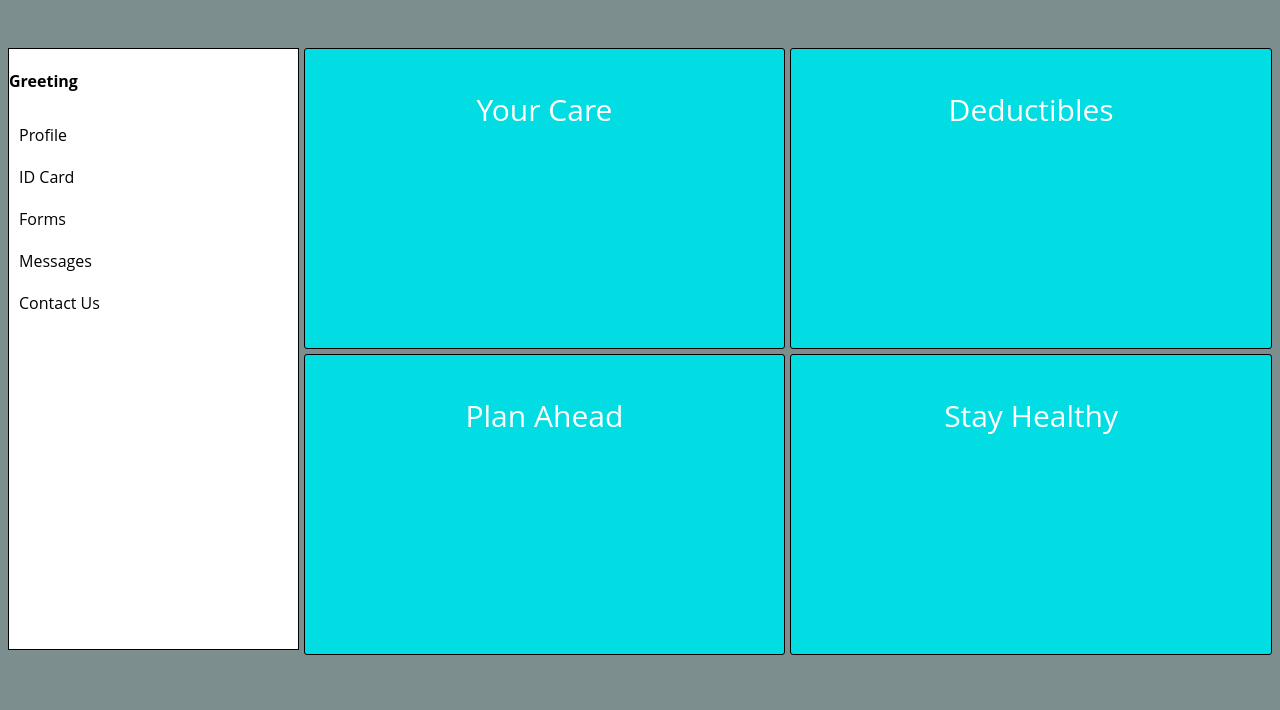
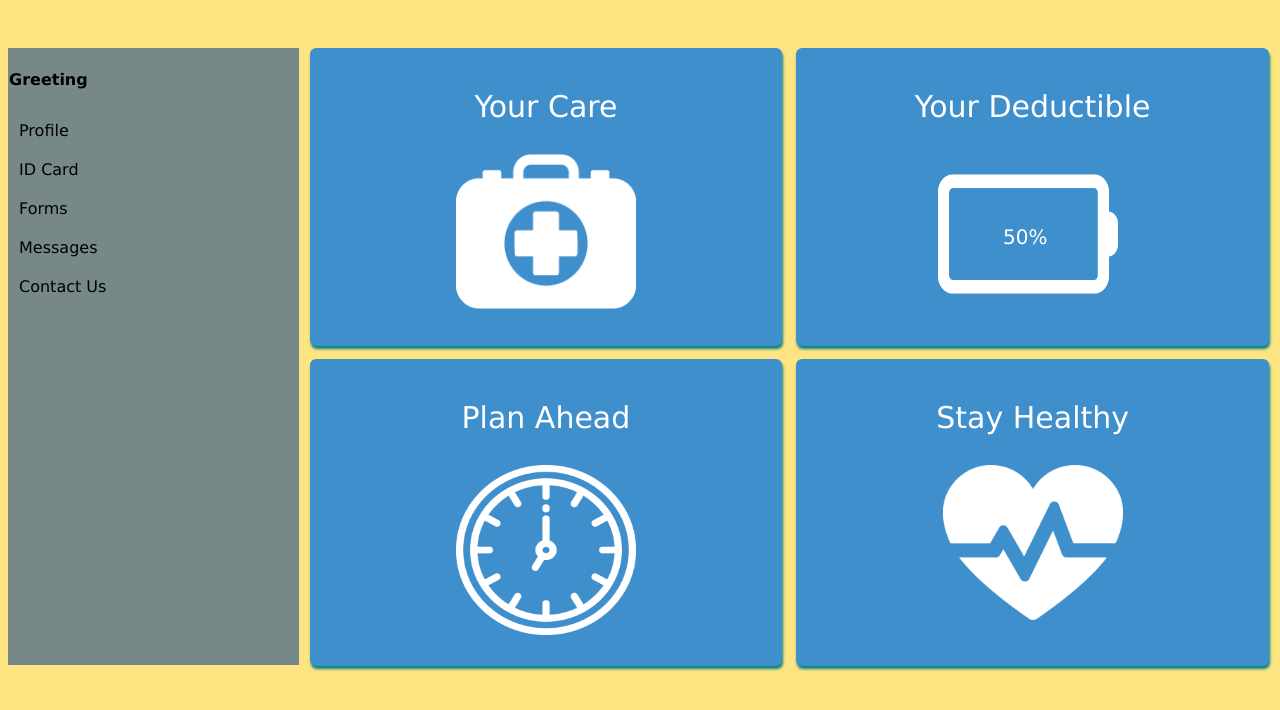
Before and after one commit to mterrian/health-dashboard, a website: page public/index.html at #!/dashboard in a window 1280 px wide. Drawn offline with nearby package versions, Linux system fonts and the light colour scheme; some packages are replaced by stand-ins of ours.

Commit message:
adds styling, vector graphics, and little percentage thingy placeholder: git push

```diff
--- a/public/css/style.css
+++ b/public/css/style.css
@@ -1,8 +1,8 @@
 
 @media screen and (min-width: 320px){
   body {
-        background-color: rgba(119, 136, 136, 0.95);
-        font-family: 'Open Sans', sans-serif;
+    background-color: rgba(255,212,046, 0.6);
+    font-family: "Lucida Sans Unicode", "Lucida Grande", sans-serif;
   }
 
   h2 {
@@ -78,32 +78,65 @@ input {
 .box {
     min-height: 200px;
     margin: 10px 8px 8px 0px;
-    border: 1px solid black;
+    border: 1px solid transparent;
     border-radius: 3px;
+    text-align: center;
+    background-color: rgb(064,143,205);
 }
 
+.categories {
+    font-size: 30px;
+    color: white;
+}
 
 .dashboardBox1 {
     grid-area: dashboardBox1;
-    background-color: rgb(1,221,227);
 }
 
 .dashboardBox2 {
     grid-area: dashboardBox2;
-    background-color: rgb(1,221,227);
+}
+
+.dashboardBox2 img{
+    position: relative;
+    left: 20px;
+    margin-bottom: 50px
+}
+
+.deductiblePercentage{
+    z-index: 2;
+    position: relative;
+    right: 100px;
+    bottom: 98px;
+    margin: 0;
+    padding: 0;
+    font-size: 20px;
+    color: white;
 }
 
 .dashboardBox3 {
     grid-area: dashboardBox3;
-    background-color: rgb(1,221,227);
 }
 
 .dashboardBox4 {
     grid-area: dashboardBox4;
-    background-color: rgb(1,221,227);
+}
+
+    img{
+        margin-bottom: 30px
     }
 
 }
+
+
+
+
+/* !!!!!!!!!!!!!!!!
+   BEGIN STYLING FOR
+   DESKTOP VIEW
+   !!!!!!!!!!!!!!!!
+*/
+
 
 @media screen and (min-width: 768px){
 
@@ -132,16 +165,19 @@ input {
 
     .containerSidebar{
         grid-area: sidebarContainer;
-        min-height: 600px;
-        border: 1px black solid;
-        background-color: white;
+        min-height: 615px;
+        border: 1px solid transparent;
+        background-color: rgb(119,136,136);
     }
 
     .box{
         min-height: 296px;
-        margin: 0 0 0 0;
-        border: 1px solid black;
-        border-radius: 3px;
+        margin: 0 3px 8px 6px;
+        border: 1px solid transparent;
+        border-radius: 6px;
+        text-align: center;
+        background-color: rgb(064,143,205);
+        box-shadow: 1px 3px 3px teal
     }
 
     .categories {
@@ -156,25 +192,39 @@ input {
 
     .dashboardBox1 {
         grid-area: dashboardBox1;
-        background-color: rgb(1,221,227);
-        text-align: center;
+
+    }
+
+    .dashboardBox2 img{
+        position: relative;
+        top: 20px;
+        left: 20px;
+        margin-bottom: 0px
+    }
+
+    .deductiblePercentage{
+        z-index: 2;
+        position: relative;
+        right: 100px;
+        bottom: 30px;
+        margin: 0;
+        padding: 0;
+        font-size: 20px;
+        color: white;
     }
 
     .dashboardBox2 {
         grid-area: dashboardBox2;
-        background-color:  rgb(1,221,227);
-        text-align: center;
+
     }
 
     .dashboardBox3 {
         grid-area: dashboardBox3;
-        background-color:  rgb(1,221,227);
-        text-align: center;
+
     }
 
     .dashboardBox4 {
         grid-area: dashboardBox4;
-        background-color:  rgb(1,221,227);
         text-align: center;
     }
 
--- a/public/partials/dashboard.html
+++ b/public/partials/dashboard.html
@@ -4,15 +4,20 @@
     <div class="dashboardContainer">
     <div class="dashboardBox1 box">
         <p class="categories">Your Care</p>
+        <img src="/images/medpack.png" width="180" height="155" alt="Your Care">
     </div>
     <div class="dashboardBox2 box">
-        <p class="categories">Deductibles</p>
+        <p class="categories">Your Deductible</p>
+        <img src="/images/battery.png" width="180" height="120" alt="Your Deductible">
+        <span class="deductiblePercentage">50%</span>
     </div>
     <div class="dashboardBox3 box">
         <p class="categories">Plan Ahead</p>
+        <img src="/images/clock.png" width="180" height="170" alt="Plan Ahead">
     </div>
     <div class="dashboardBox4 box">
         <p class="categories">Stay Healthy</p>
+        <img src="/images/heartbeat.png" width="180" height="155" alt="Stay Healthy">
     </div>
 </div>
 </div>
```
Lines whose indentation alone changed are shown as unchanged.
